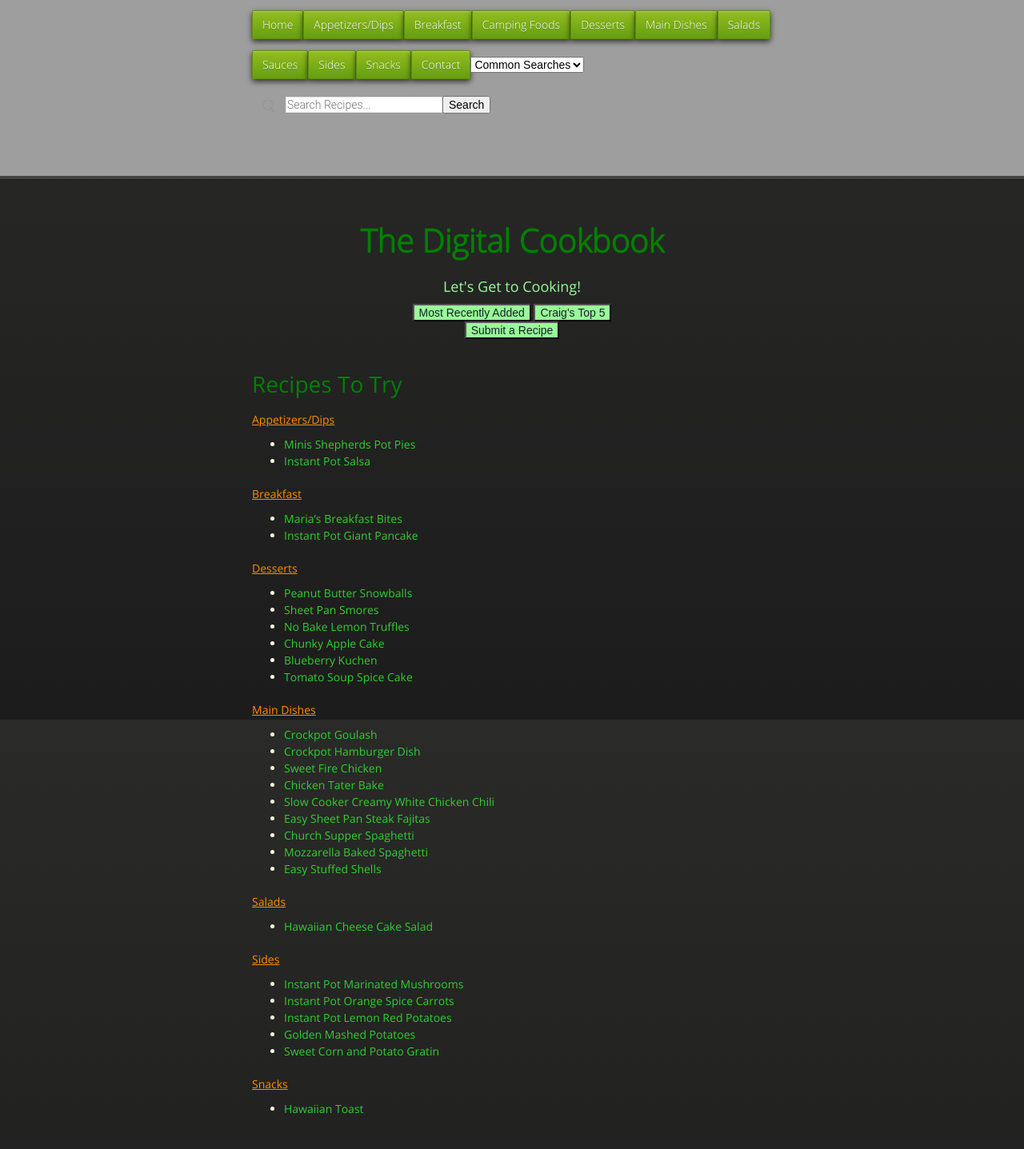
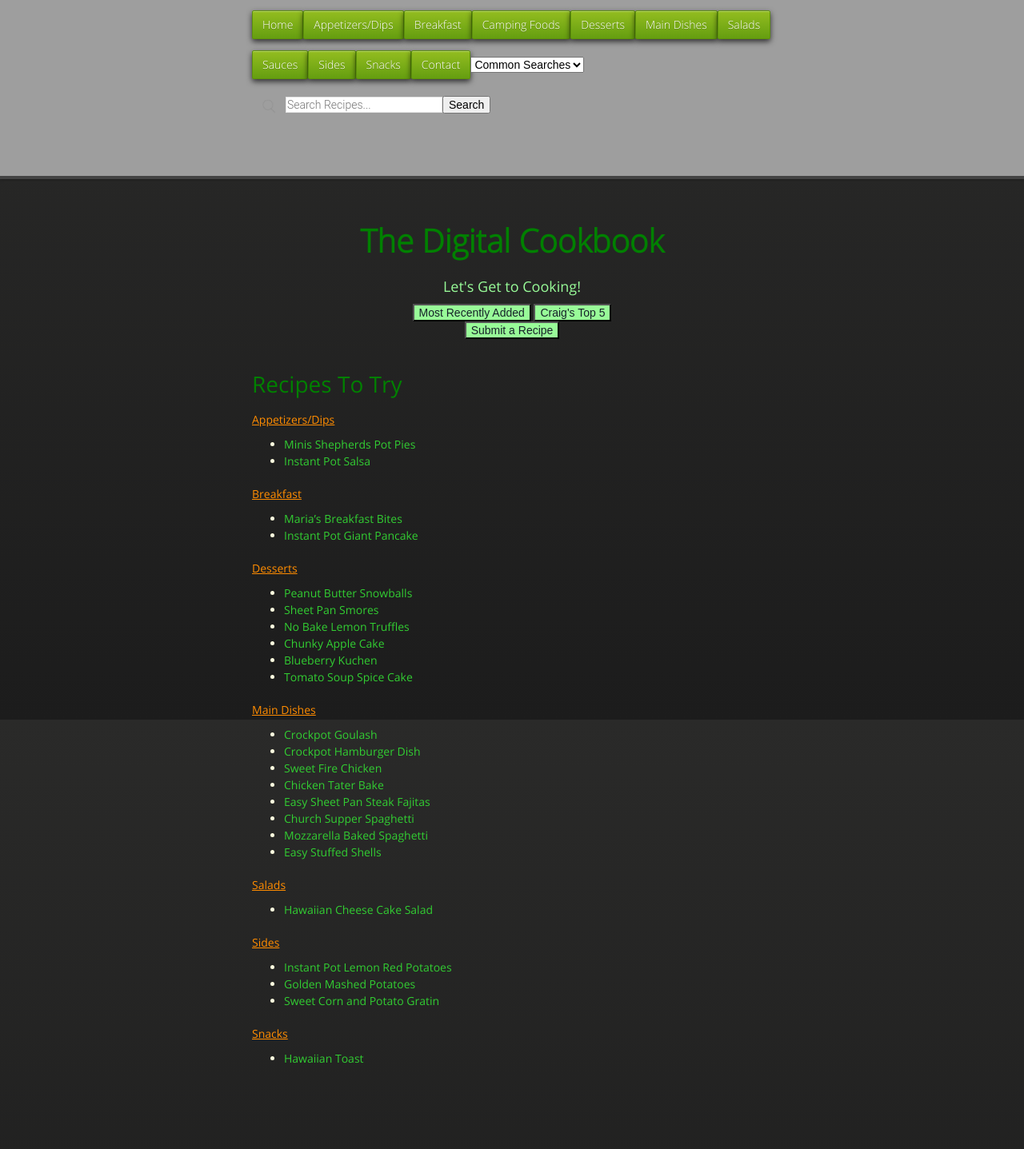
Before and after one commit to cmwillett/TheDigitalCookbook, a Jekyll site: the page built from ToTry.md, in a window 1280 px wide. Shown: the whole page at 80% size. Built offline with Jekyll 4.4.1, drawn with Linux system fonts in a browser that asks for light colours; nearby versions of some CDN libraries; after the commit the page ends 1374 px from its top, so only the background shows below that.

Commit message:
removed ones we've tried

```diff
--- a/ToTry.md
+++ b/ToTry.md
@@ -26,7 +26,6 @@ tags: try
 * [Crockpot Hamburger Dish](https://cmwillett.github.io/TheDigitalCookbook/MainDishes/CrockpotHamburgerDish/index.html)
 * [Sweet Fire Chicken](https://cmwillett.github.io/TheDigitalCookbook/MainDishes/SweetFireChicken/index.html)
 * [Chicken Tater Bake](https://cmwillett.github.io/TheDigitalCookbook/MainDishes/ChickenTaterBake/index.html)
-* [Slow Cooker Creamy White Chicken Chili](https://cmwillett.github.io/TheDigitalCookbook/MainDishes/SlowCookerCreamyWhiteChickenChili/index.html)
 * [Easy Sheet Pan Steak Fajitas](https://cmwillett.github.io/TheDigitalCookbook/MainDishes/EasySheetPanSteakFajitas/index.html)
 * [Church Supper Spaghetti]({{site.github.url}}/MainDishes/ChurchSupperSpaghetti/index.html)
 * [Mozzarella Baked Spaghetti]({{site.github.url}}/MainDishes/MozzarellaBakedSpaghetti/index.html)
@@ -36,8 +35,6 @@ tags: try
 * [Hawaiian Cheese Cake Salad](https://cmwillett.github.io/TheDigitalCookbook/Salads/HawaiianCheesecakeSalad/index.html)
 
 #### Sides
-* [Instant Pot Marinated Mushrooms]({{site.github.url}}/Sides/InstantPotMarinatedMushrooms/index.html)
-* [Instant Pot Orange Spice Carrots]({{site.github.url}}/Sides/InstantPotOrangeSpiceCarrots/index.html)
 * [Instant Pot Lemon Red Potatoes]({{site.github.url}}/Sides/InstantPotLemonRedPotatoes/index.html)
 * [Golden Mashed Potatoes]({{site.github.url}}/Sides/GoldenMashedPotatoes/index.html)
 * [Sweet Corn and Potato Gratin]({{site.github.url}}/Sides/SweetCornAndPotatoGratin/index.html)
```
